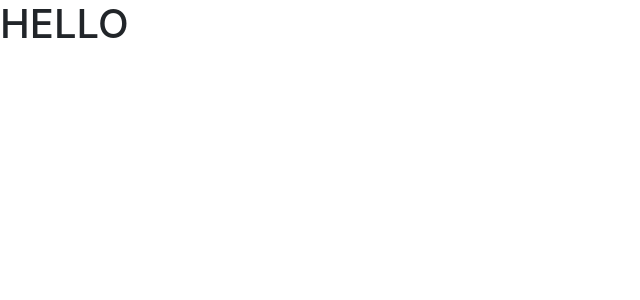
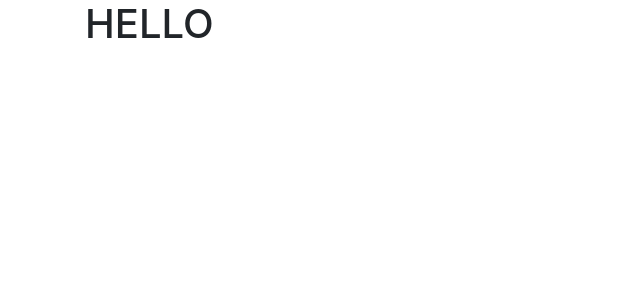
Before and after one commit to hoggir/Portofolio, a React (Create React App) app: page / in a window 1280 px wide. Shown: the top 300 px of the page, without its empty margins (0-640 px from the left). Built offline with nearby package versions, Linux system fonts and the light colour scheme.

Commit message:
first-commit

```diff
--- a/package.json
+++ b/package.json
@@ -21,7 +21,7 @@
     "web-vitals": "^2.1.4"
   },
   "scripts": {
-    "start": "PORT=3006 react-scripts start",
+    "start": "react-scripts start",
     "build": "react-scripts build",
     "test": "react-scripts test",
     "eject": "react-scripts eject"
--- a/src/pages/Home/index.jsx
+++ b/src/pages/Home/index.jsx
@@ -3,7 +3,7 @@ import Gome from "./hello";
 
 export default function Home () {
   return (
-    <div>
+    <div className="container">
       <Gome />
     </div>
   )
```
